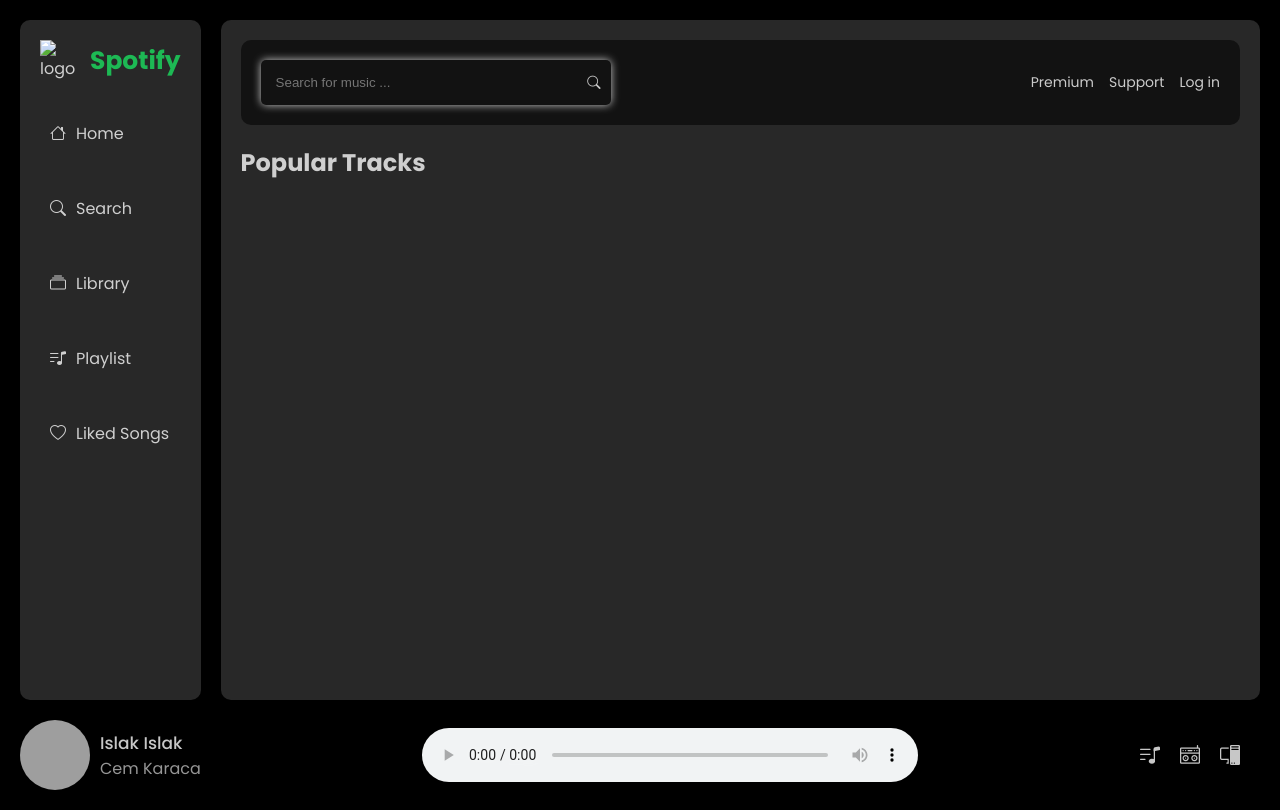
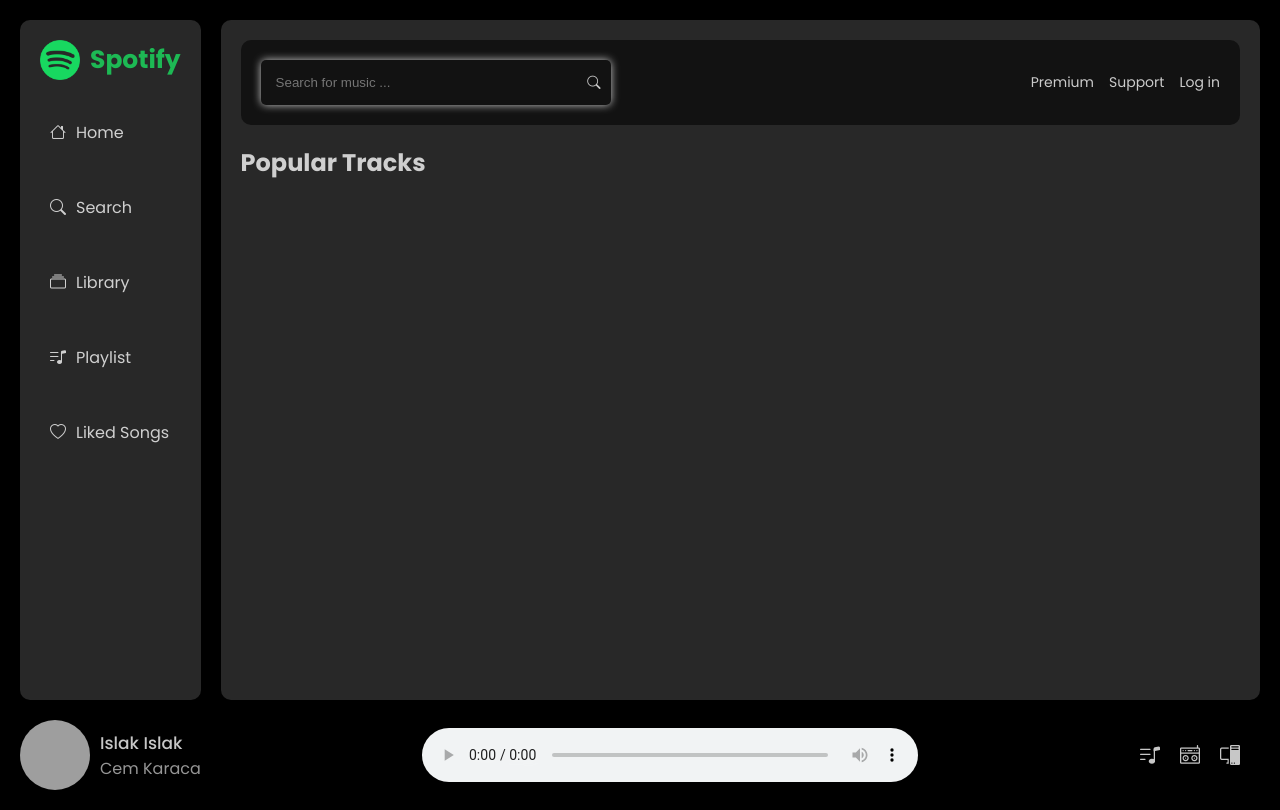
Before and after one commit to HasanKoparan/spotify-clone, a plain HTML site: page index.html in a window 1280 px wide. Drawn offline with nearby package versions, Linux system fonts and the light colour scheme; the site is published under a folder, as on GitHub Pages, so addresses that start at the root find nothing; no server answers; grey boxes are pictures that could not be loaded.

Commit message:
Fix logo path for GitHub Pages

```diff
--- a/index.html
+++ b/index.html
@@ -21,7 +21,7 @@
       <aside>
         <figure>
           <!-- Logo -->
-          <img src="/logo.png" alt="logo" />
+          <img src="./logo.png" alt="logo" />
           <span>Spotify</span>
         </figure>
 
```
